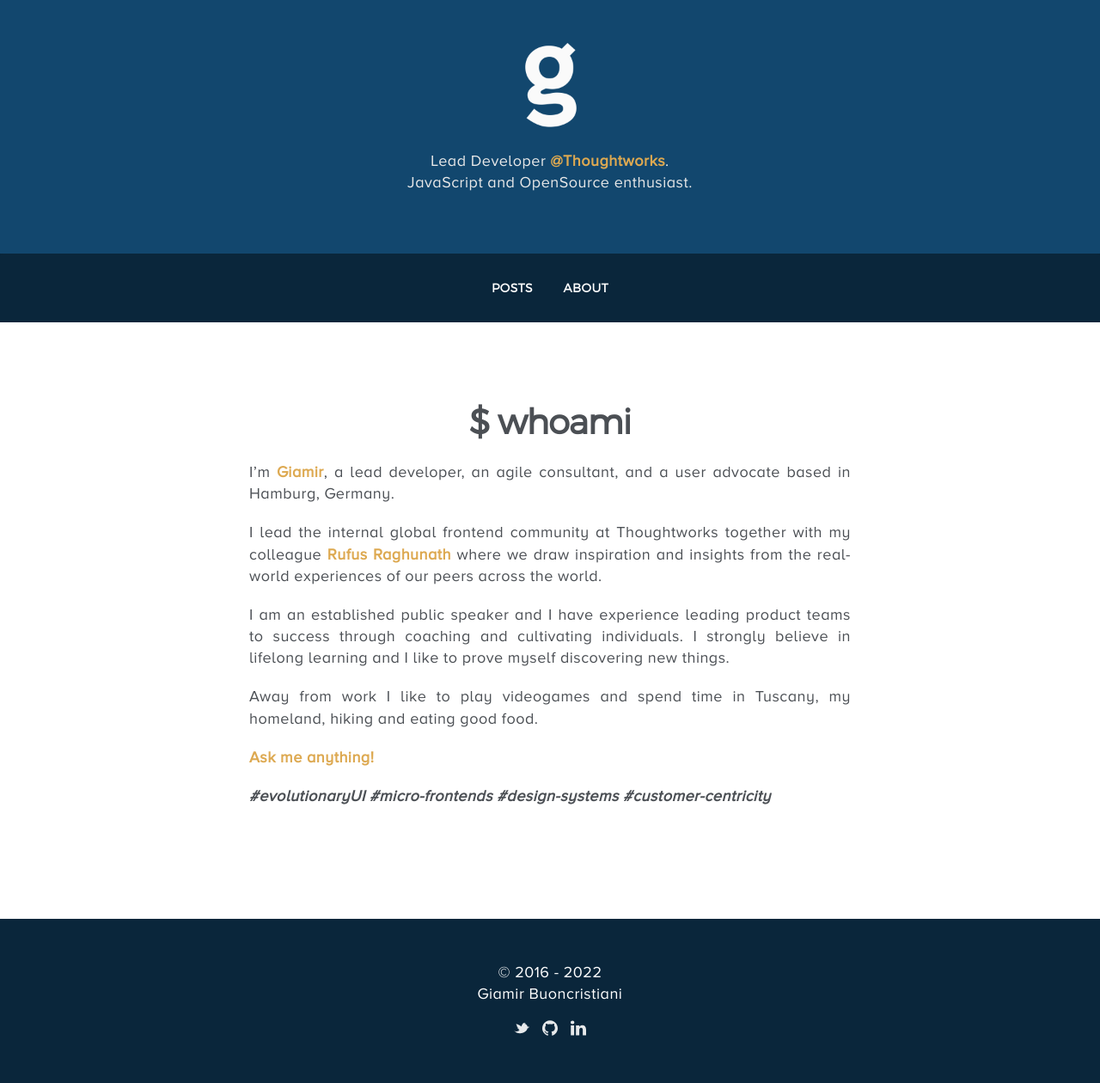
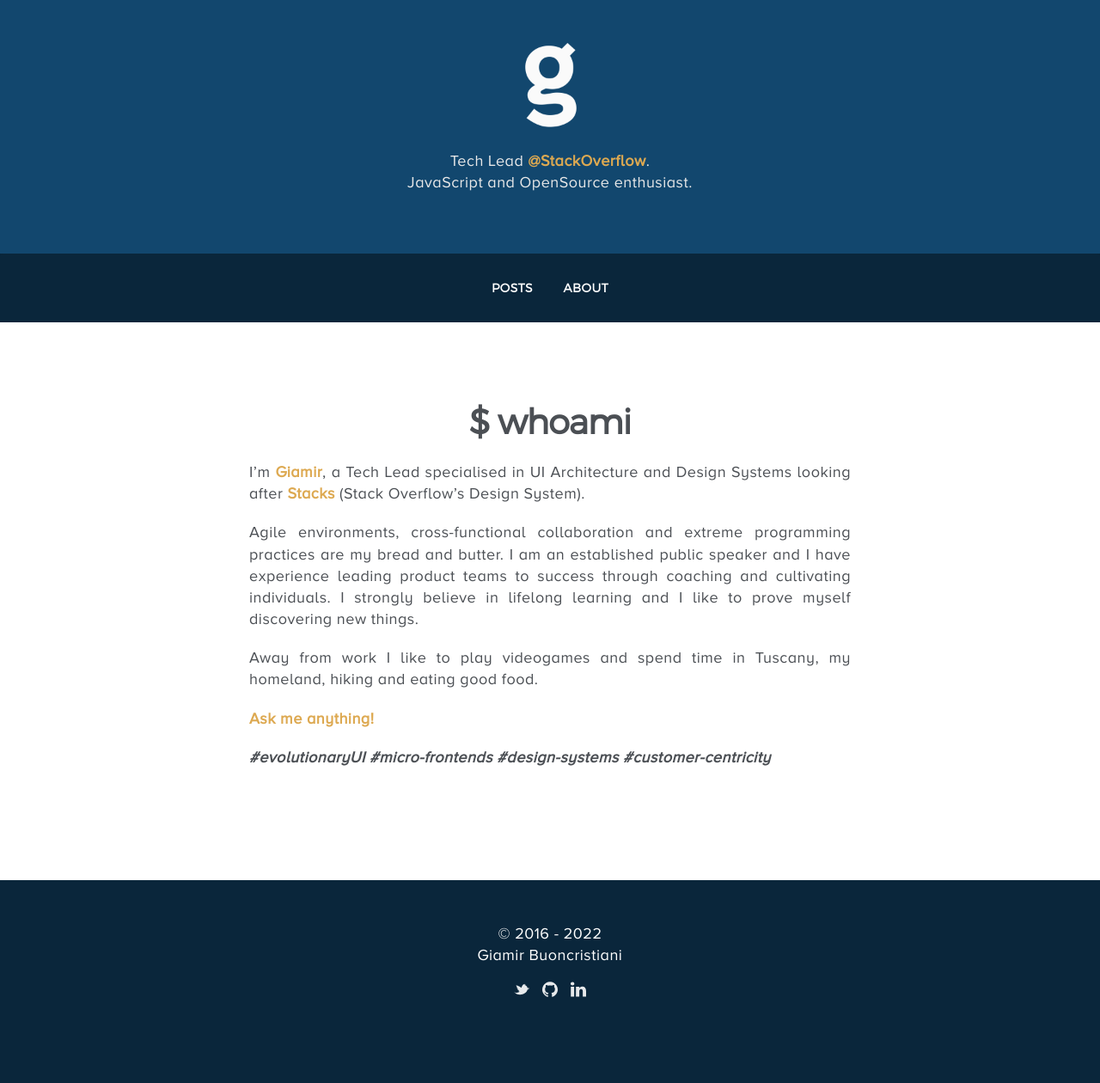
Before and after one commit to giamir/giamir.github.io, a Jekyll site: the page built from about.md, in a window 1280 px wide. Shown: the whole page at 86% size. Built offline with Jekyll 4.4.1, drawn with Linux system fonts in a browser that asks for light colours; after the commit the page ends 1215 px from its top, so only the background shows below that.

Commit message:
update bio

```diff
--- a/_includes/header.html
+++ b/_includes/header.html
@@ -6,8 +6,8 @@
   </div>
   <div class="header__bio">
     <p>
-      Lead Developer
-      <a href="https://www.thoughtworks.com">@Thoughtworks</a>.<br />
+      Tech Lead
+      <a href="https://stackoverflow.co">@StackOverflow</a>.<br />
       JavaScript and OpenSource enthusiast.
     </p>
   </div>
--- a/_layouts/post.html
+++ b/_layouts/post.html
@@ -35,8 +35,8 @@ layout: default
         <a href="/about.html" class="author__name">Giamir Buoncristiani</a>
       </h3>
       <p>
-        Lead Developer
-        <a href="https://www.thoughtworks.com">@Thoughtworks</a>.<br />
+        Tech Lead
+        <a href="https://stackoverflow.co">@StackOverflow</a>.<br />
         JavaScript and OpenSource enthusiast.
       </p>
       <a
--- a/about.md
+++ b/about.md
@@ -4,10 +4,9 @@ layout: page
 class: about
 ---
 
-I’m [Giamir](/quirky-name), a lead developer, an agile consultant, and a user advocate based in Hamburg, Germany.
+I’m [Giamir](/quirky-name), a Tech Lead specialised in UI Architecture and Design Systems looking after [Stacks](https://stackoverflow.design) (Stack Overflow's Design System).
 
-I lead the internal global frontend community at Thoughtworks together with my colleague [Rufus Raghunath](https://rufusraghunath.com/) where we draw inspiration and insights from the real-world experiences of our peers across the world.
-
+Agile environments, cross-functional collaboration and extreme programming practices are my bread and butter.
 I am an established public speaker and I have experience leading product teams to success through coaching and cultivating individuals.
 I strongly believe in lifelong learning and I like to prove myself discovering new things.
 
```
